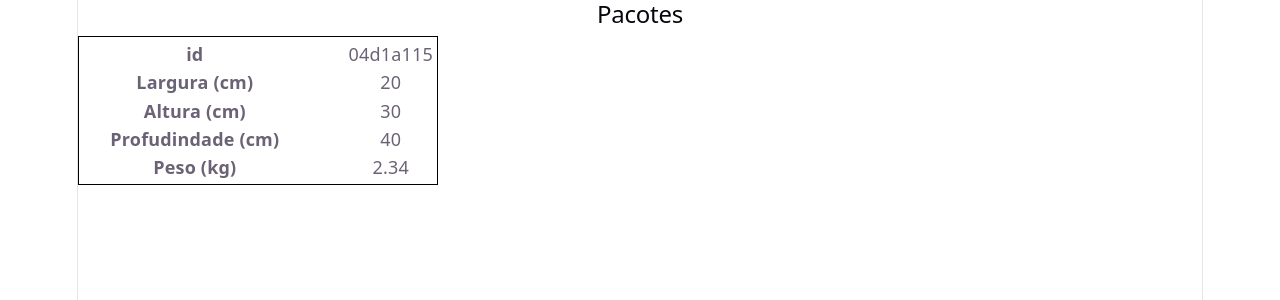
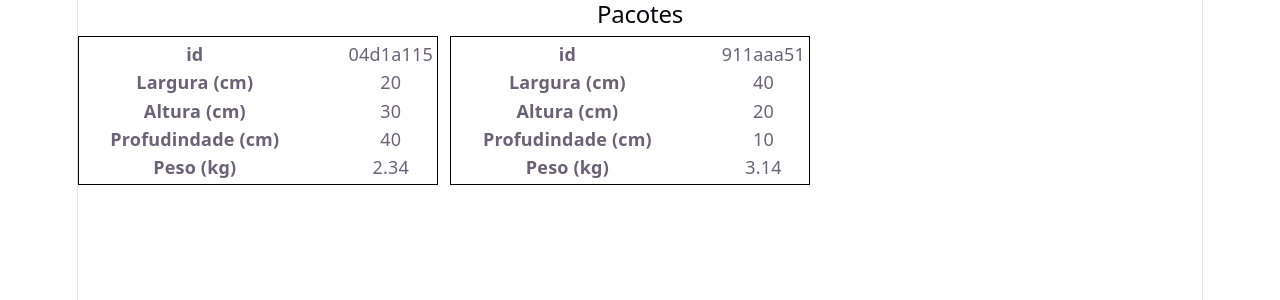
Before and after one commit to ufjf-dcc207/ufjf-dcc207-2026-3-a-atv08-gabriellsouzf, a React (Vite) app: page / in a window 1280 px wide. Shown: the top 300 px of the page. Built offline with nearby package versions, Linux system fonts and the light colour scheme.

Commit message:
adiciona mapeamento dos dados

```diff
--- a/src/App.tsx
+++ b/src/App.tsx
@@ -9,7 +9,14 @@ const data:Array<PacoteType> = [
     altura: 30.0,
     profundidade: 40.0,
     peso: 2.34
-  }
+  },
+  {
+    id: "911aaa51-e4e8-483c-a8e1-b08f4ef57606",
+    largura: 40.0,
+    altura: 20.0,
+    profundidade: 10.0,
+    peso: 3.14
+  },
 ]
 
 function App() {
@@ -18,7 +25,7 @@ function App() {
     <section>
       <h2>Pacotes</h2>
       <div className = 'pacotes'>
-        <Pacote pacote = {data[0]}/>
+        {data.map(p => <Pacote pacote={p} key={p.id}/>)}
       </div>
     </section>
   )
```
